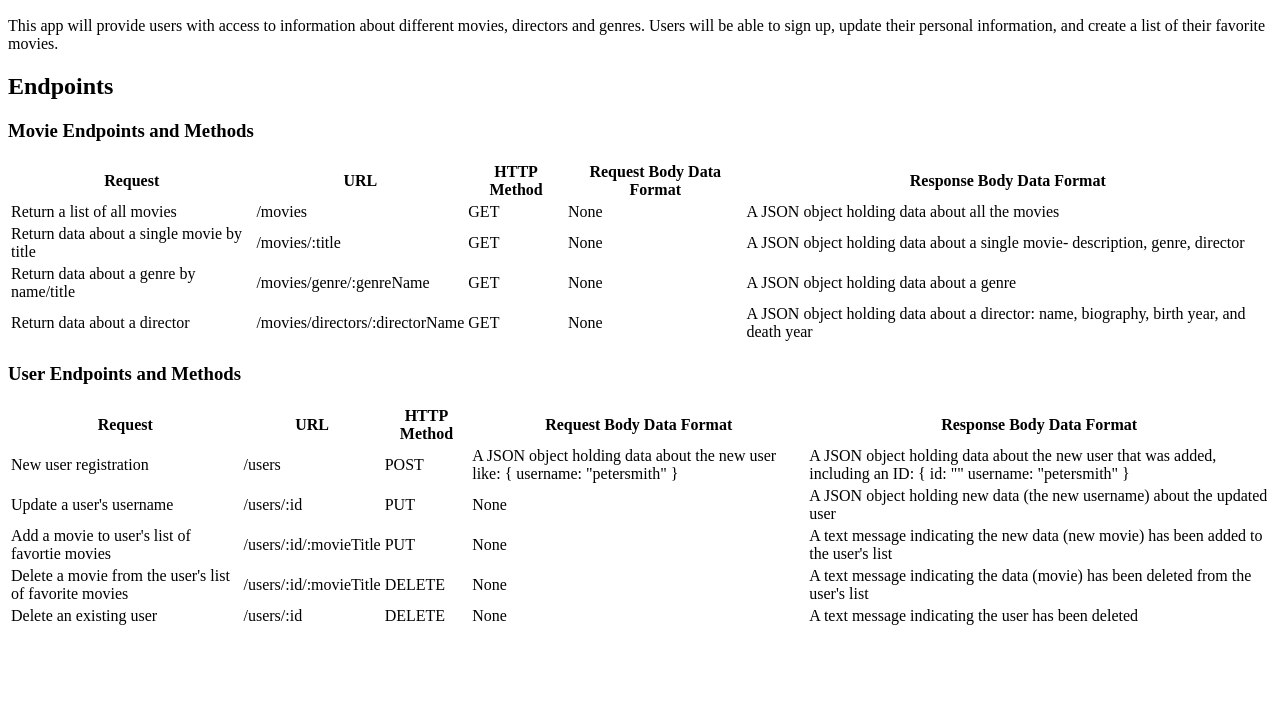
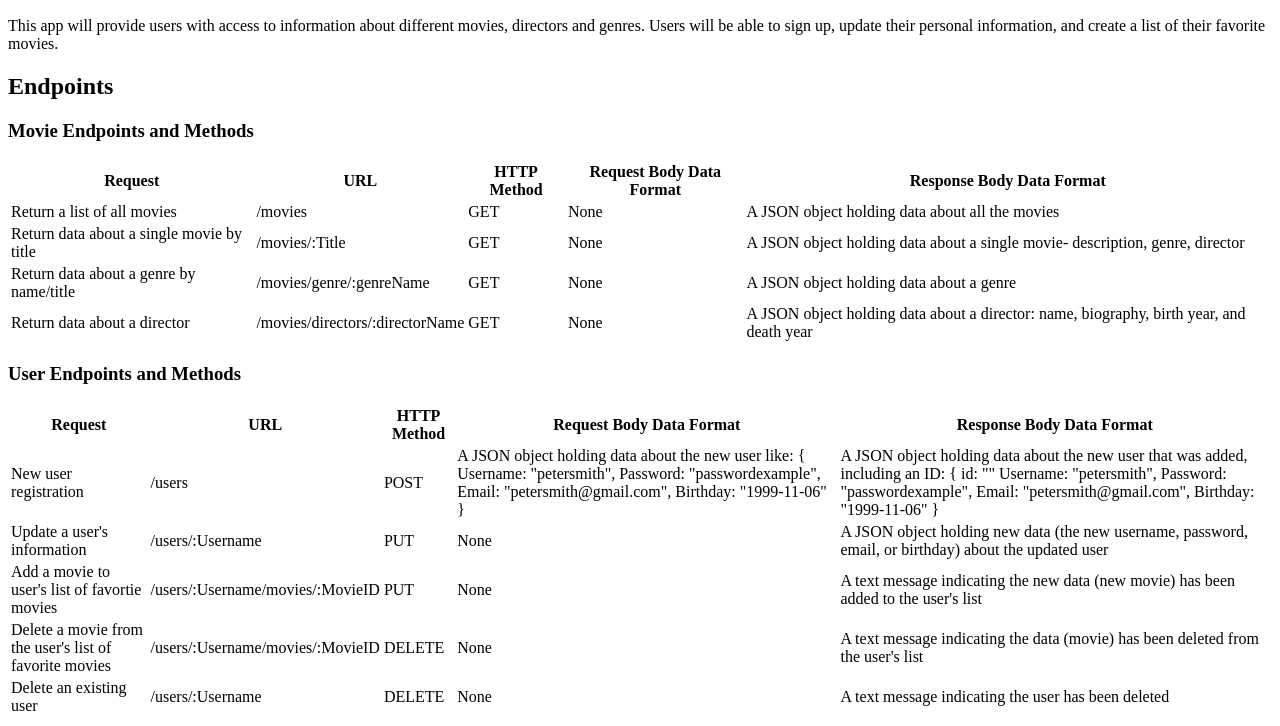
Before and after one commit to taylorhech/movie_api, a website: page public/documentation.html in a window 1280 px wide. Shown: the part 110-836 px from the top of the page. Before the commit the page ends 800 px from the top, so only its background shows below. Drawn offline with Linux system fonts and the light colour scheme.

Commit message:
Updated doc.html to include Mongoose model URLs

```diff
--- a/public/documentation.html
+++ b/public/documentation.html
@@ -35,7 +35,7 @@
             </tr>
             <tr>
                 <td>Return data about a single movie by title</td>
-                <td>/movies/:title</td>
+                <td>/movies/:Title</td>
                 <td>GET</td>
                 <td>None</td>
                 <td>A JSON object holding data about a single movie- description, genre, director</td>
@@ -74,39 +74,45 @@
                 <td>POST</td>
                 <td>A JSON object holding data about the new user like:
                     {
-                        username: "petersmith"
+                        Username: "petersmith",
+                        Password: "passwordexample",
+                        Email: "petersmith@gmail.com",
+                        Birthday: "1999-11-06"
                     } </td>
                 <td>A JSON object holding data about the new user that was added, including an ID:
                     {
                         id: ""
-                        username: "petersmith"
+                        Username: "petersmith",
+                        Password: "passwordexample",
+                        Email: "petersmith@gmail.com",
+                        Birthday: "1999-11-06"
                     }
                 </td>
             </tr>
             <tr>
-                <td>Update a user's username</td>
-                <td>/users/:id</td>
+                <td>Update a user's information</td>
+                <td>/users/:Username</td>
                 <td>PUT</td>
                 <td>None</td>
-                <td>A JSON object holding new data (the new username) about the updated user</td>
+                <td>A JSON object holding new data (the new username, password, email, or birthday) about the updated user</td>
             </tr>
             <tr>
                 <td>Add a movie to user's list of favortie movies</td>
-                <td>/users/:id/:movieTitle</td>
+                <td>/users/:Username/movies/:MovieID</td>
                 <td>PUT</td>
                 <td>None</td>
                 <td>A text message indicating the new data (new movie) has been added to the user's list</td>
             </tr>
             <tr>
                 <td>Delete a movie from the user's list of favorite movies</td>
-                <td>/users/:id/:movieTitle</td>
+                <td>/users/:Username/movies/:MovieID</td>
                 <td>DELETE</td>
                 <td>None</td>
                 <td>A text message indicating the data (movie) has been deleted from the user's list</td>
             </tr>
             <tr>
                 <td>Delete an existing user</td>
-                <td>/users/:id</td>
+                <td>/users/:Username</td>
                 <td>DELETE</td>
                 <td>None</td>
                 <td>A text message indicating the user has been deleted</td>
```
